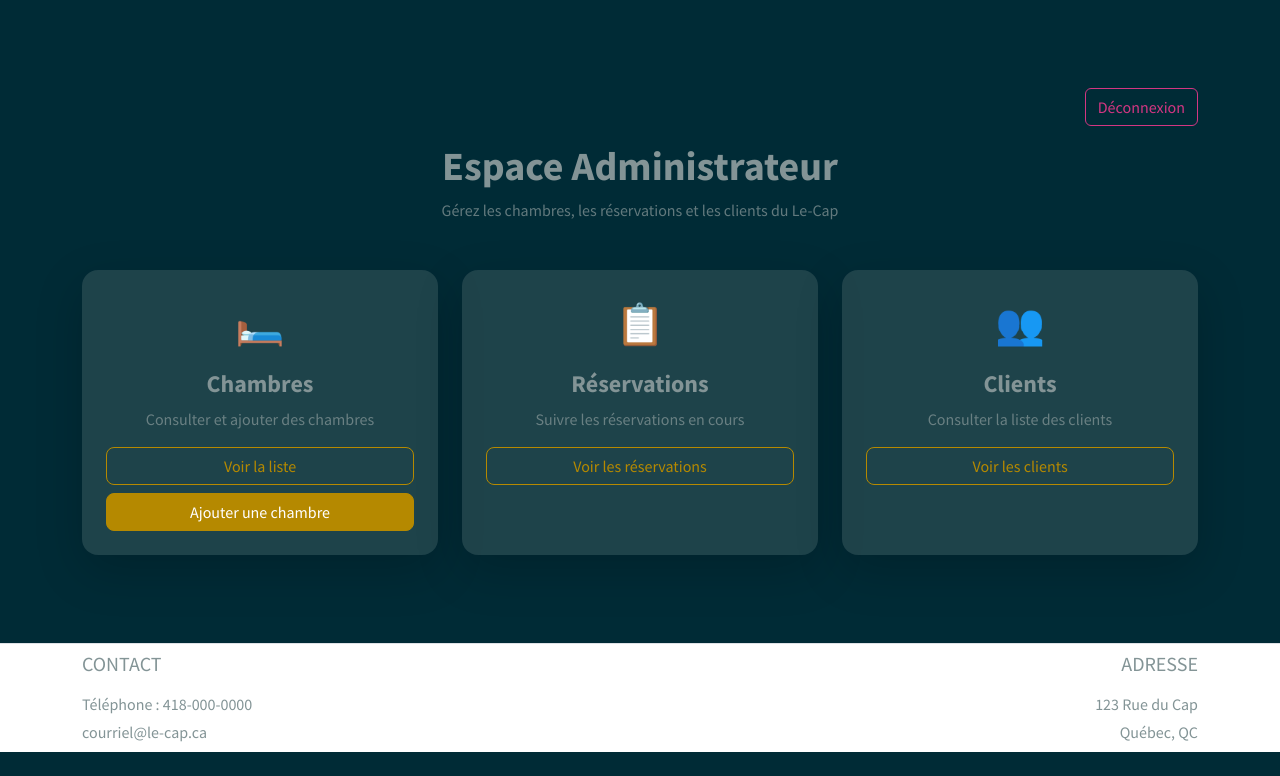
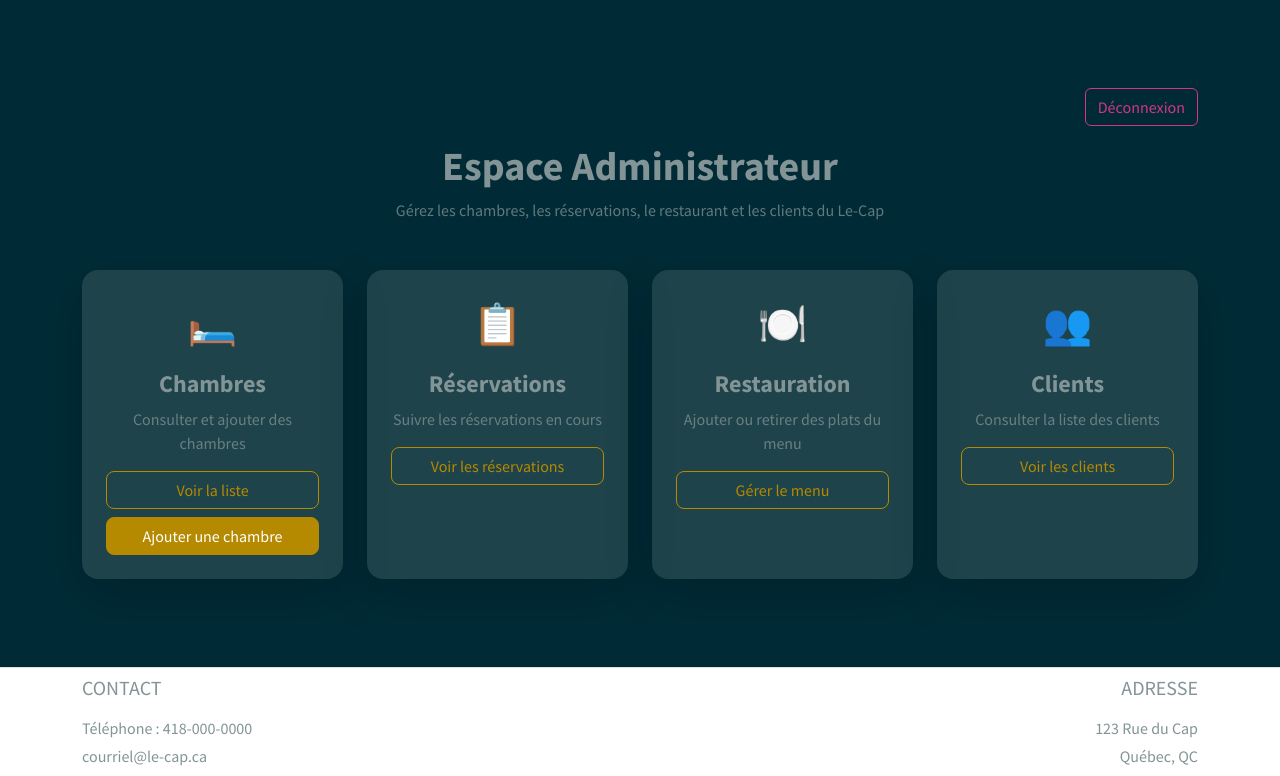
Before and after one commit to JosianeManzi/Le-Cap, a Flask app: page /compte/comptes/utilisateur in a window 1280 px wide. Shown: the part 90-866 px from the top of the page. Before the commit the page ends 842 px from the top, so only its background shows below. Run offline with Flask 3, Linux system fonts and the light colour scheme; the visitor is signed in with stand-in values (Sample User, id 1); data that the repository does not hold is empty; some libraries are stand-ins or nearby versions.

Commit message:
Admin : gestion du menu du restaurant

```diff
--- a/bd.py
+++ b/bd.py
@@ -182,3 +182,27 @@ def obtenir_reservations_utilisateur(conn, id_utilisateur):
         curseur.execute(""" SELECT * FROM reservations r JOIN chambres c ON c.id = r.chambre_id
             WHERE r.utilisateur_id = %s ORDER BY r.date_arrivee DESC """, (id_utilisateur,))
         return curseur.fetchall()
+
+
+def obtenir_tous_les_plats(conn):
+    """Tous les plats, y compris ceux retirés du menu (pour l'admin)"""
+    with conn.get_curseur() as curseur:
+        curseur.execute("SELECT * FROM plats ORDER BY categorie, nom")
+        return curseur.fetchall()
+
+
+def ajouter_plat(conn, nom, description, prix, categorie):
+    with conn.get_curseur() as curseur:
+        curseur.execute(
+            "INSERT INTO plats (nom, description, prix, categorie) VALUES (%s, %s, %s, %s)",
+            (nom, description, prix, categorie)
+        )
+
+
+def basculer_disponibilite_plat(conn, id_plat):
+    """Retire le plat du menu s'il y est, le remet sinon"""
+    with conn.get_curseur() as curseur:
+        curseur.execute(
+            "UPDATE plats SET disponible = 1 - disponible WHERE id = %s",
+            (id_plat,)
+        )
--- a/routes_restauration.py
+++ b/routes_restauration.py
@@ -1,4 +1,4 @@
-from flask import Blueprint, render_template, session, redirect, url_for, request, abort
+from flask import Blueprint, render_template, session, redirect, url_for, request, abort,flash
 import bd
 from datetime import date
 
@@ -188,3 +188,63 @@ def payer(id_commande):
         bd.payer_commande(conn, id_commande, id_utilisateur)
 
     return redirect(url_for("restauration.page_confirmation", id_commande=id_commande))
+
+
+
+def admin_requis():
+    """Refuse l'accès (403) si l'utilisateur n'est pas administrateur"""
+    if not session.get("est_admin"):
+        abort(403)
+
+
+@bp_restauration.route("/admin", methods=["GET"])
+def page_admin_menu():
+    admin_requis()
+    with bd.creer_connexion() as conn:
+        plats = bd.obtenir_tous_les_plats(conn)
+
+    plats_par_categorie = {cle: [] for cle, _, _ in CATEGORIES}
+    for plat in plats:
+        plats_par_categorie[plat["categorie"]].append(plat)
+
+    return render_template("restauration/admin_menu.jinja",
+                           categories=CATEGORIES,
+                           plats_par_categorie=plats_par_categorie)
+
+
+@bp_restauration.route("/admin/ajouter", methods=["POST"])
+
+def ajouter_plat_menu():
+    admin_requis()
+    nom = request.form.get("nom", "").strip()
+    description = request.form.get("description", "").strip()
+    categorie = request.form.get("categorie", "")
+
+    try:
+        prix = round(float(request.form.get("prix", "").replace(",", ".")), 2)
+    except ValueError:
+        prix = 0
+
+    if not nom or not description:
+        flash("Le nom et la description sont obligatoires.", "danger")
+    elif len(nom) > 100:
+        flash("Le nom ne peut pas dépasser 100 caractères.", "danger")
+    elif categorie not in [cle for cle, _, _ in CATEGORIES]:
+        flash("Catégorie invalide.", "danger")
+    elif not 0 < prix <= 500:
+        flash("Le prix doit être entre 0,01 $ et 500 $.", "danger")
+    else:
+        with bd.creer_connexion() as conn:
+            bd.ajouter_plat(conn, nom, description, prix, categorie)
+        flash(f"« {nom} » a été ajouté au menu.", "success")
+
+    return redirect(url_for("restauration.page_admin_menu"))
+
+
+@bp_restauration.route("/admin/basculer/<int:id_plat>", methods=["POST"])
+
+def basculer_plat(id_plat):
+    admin_requis()
+    with bd.creer_connexion() as conn:
+        bd.basculer_disponibilite_plat(conn, id_plat)
+    return redirect(url_for("restauration.page_admin_menu"))
--- a/templates/admin/tableau_bord.jinja
+++ b/templates/admin/tableau_bord.jinja
@@ -11,12 +11,12 @@
 
     <div class="mb-5 text-center">
         <h1 class="fw-bold">Espace Administrateur</h1>
-        <p class="text-muted">Gérez les chambres, les réservations et les clients du Le-Cap</p>
+        <p class="text-muted">Gérez les chambres, les réservations, le restaurant et les clients du Le-Cap</p>
     </div>
 
     <div class="row g-4 justify-content-center">
 
-        <div class="col-12 col-md-6 col-lg-4">
+        <div class="col-12 col-md-6 col-lg-3">
             <div class="card border-0 shadow-lg rounded-4 h-100 text-center">
                 <div class="card-body p-4">
                     <div class="fs-1 mb-3">🛏️</div>
@@ -30,7 +30,7 @@
             </div>
         </div>
 
-        <div class="col-12 col-md-6 col-lg-4">
+        <div class="col-12 col-md-6 col-lg-3">
             <div class="card border-0 shadow-lg rounded-4 h-100 text-center">
                 <div class="card-body p-4">
                     <div class="fs-1 mb-3">📋</div>
@@ -43,7 +43,20 @@
             </div>
         </div>
 
-        <div class="col-12 col-md-6 col-lg-4">
+        <div class="col-12 col-md-6 col-lg-3">
+            <div class="card border-0 shadow-lg rounded-4 h-100 text-center">
+                <div class="card-body p-4">
+                    <div class="fs-1 mb-3">🍽️</div>
+                    <h4 class="fw-bold">Restauration</h4>
+                    <p class="text-muted">Ajouter ou retirer des plats du menu</p>
+                    <div class="d-grid gap-2 mt-3">
+                        <a href="{{ url_for('restauration.page_admin_menu') }}" class="btn btn-outline-primary rounded-3">Gérer le menu</a>
+                    </div>
+                </div>
+            </div>
+        </div>
+
+        <div class="col-12 col-md-6 col-lg-3">
             <div class="card border-0 shadow-lg rounded-4 h-100 text-center">
                 <div class="card-body p-4">
                     <div class="fs-1 mb-3">👥</div>
```
Also changed, not shown: templates/restauration/admin_menu.jinja (added, +93 -0 lines).
